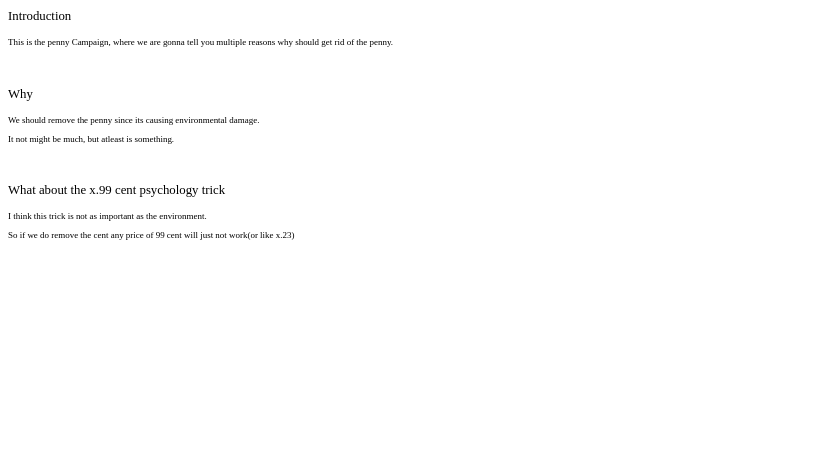
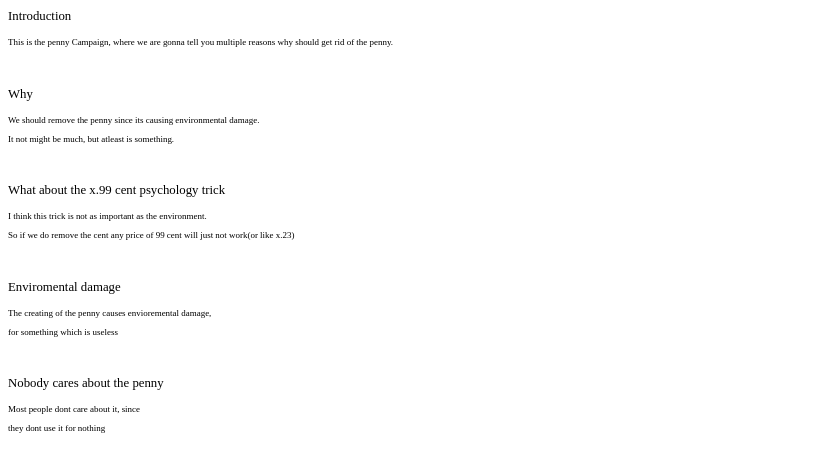
Before and after one commit to badonyt/Thepennycampaign, a plain HTML site: page index.html in a window 1280 px wide. Shown: the part 87-558 px from the top of the page, without its empty margins (0-828 px from the left). Drawn offline with Linux system fonts and the light colour scheme; a web font is replaced by a local one.

Commit message:
Added more ideas for the removal of the penny

```diff
--- a/index.html
+++ b/index.html
@@ -31,5 +31,14 @@
 			So if we do remove the cent any price of 99 cent will just not
 			work(or like x.23)
 		</p>
+		<br />
+		<p class="subtitles">Enviromental damage</p>
+		<p class="normaltext">The creating of the penny causes envioremental damage, </p>
+		<p class="normaltext">for something which is useless</p>
+		<br />
+		<p class="subtitles">Nobody cares about the penny</p>
+		<p class="normaltext">Most people dont care about it, since</p>
+                <p class="normaltext">they dont use it for nothing</p>
+
 	</body>
 </html>
```
